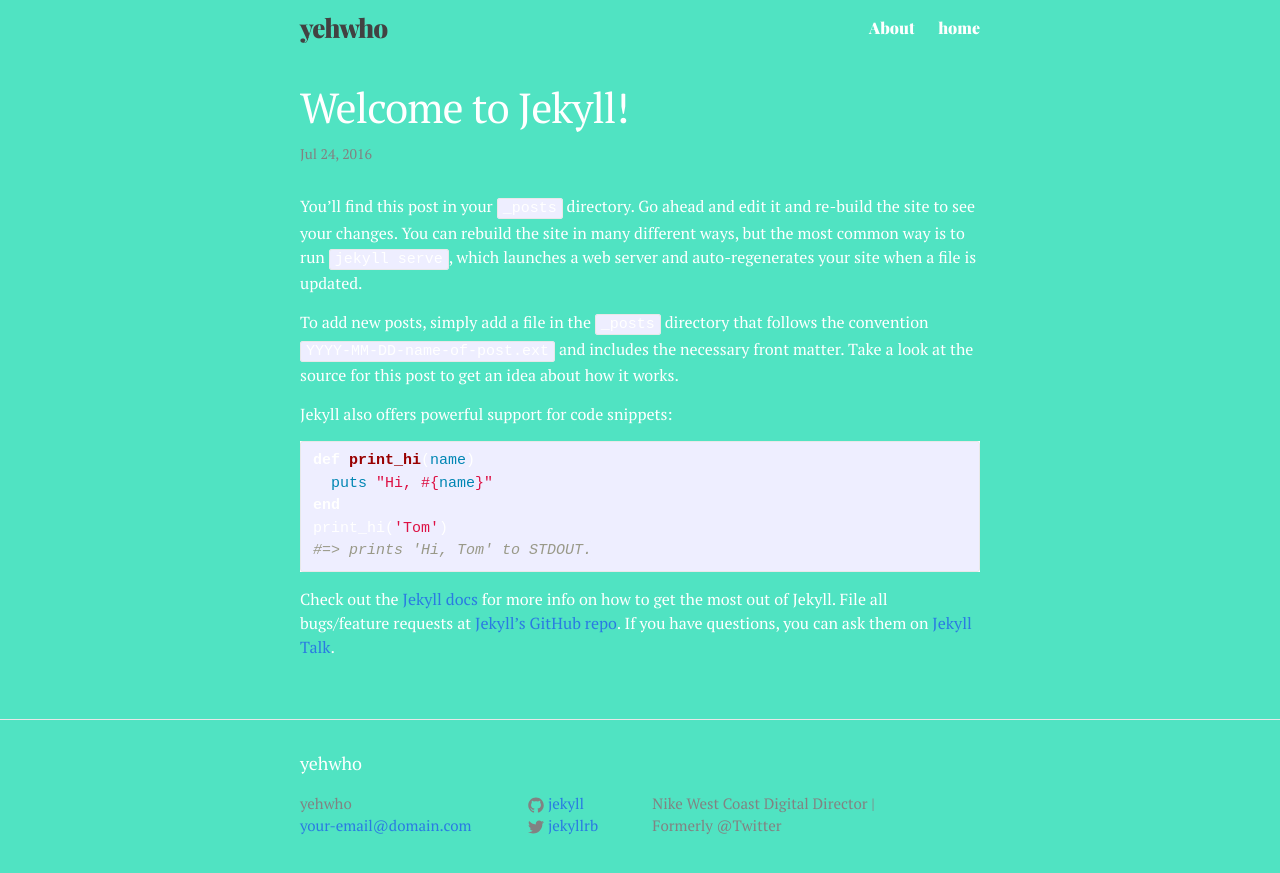
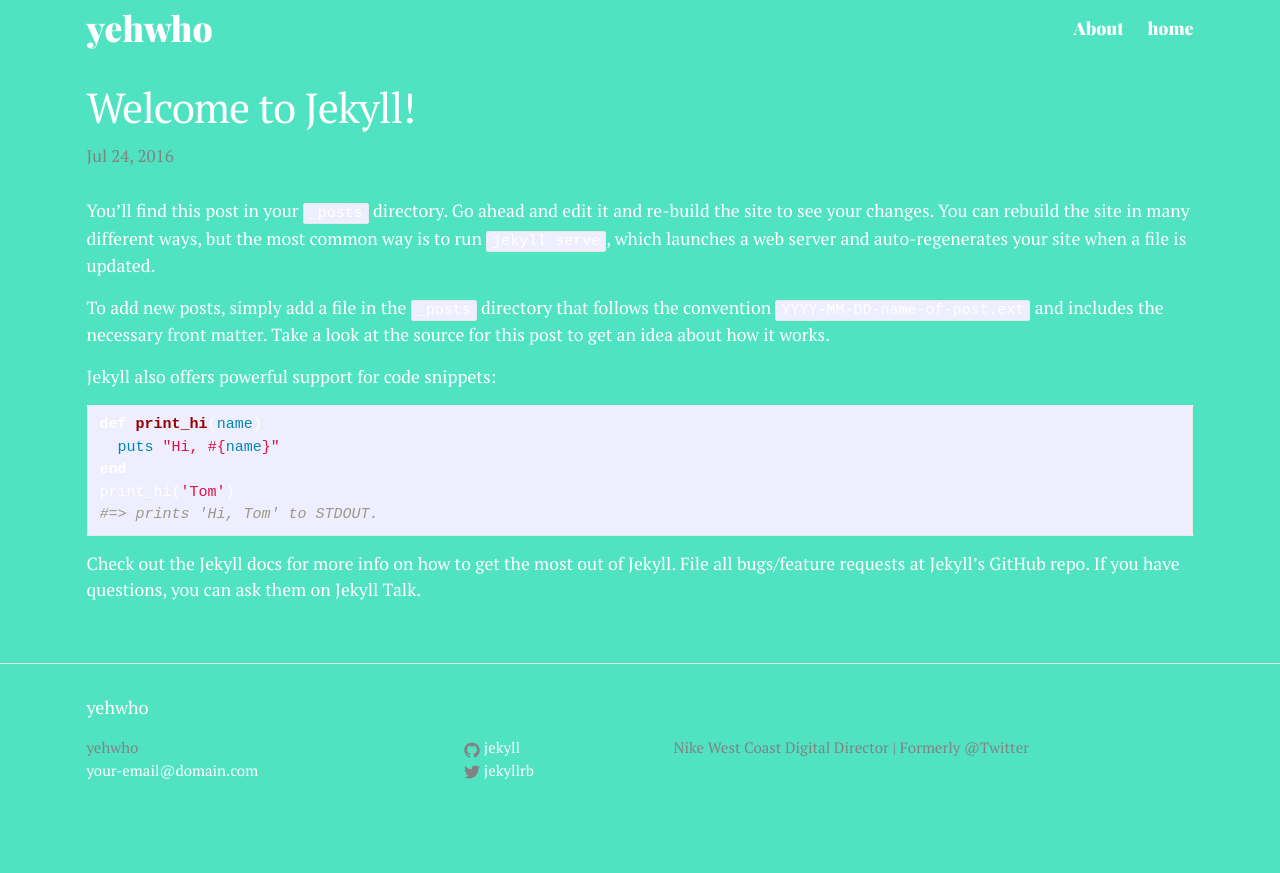
Before and after one commit to PHironaka/yehwho, a Jekyll site: the page built from _posts/2016-07-24-welcome-to-jekyll.markdown, in a window 1280 px wide. Shown: the top 873 px of the page. Built offline with Jekyll 4.4.1, drawn with Linux system fonts in a browser that asks for light colours; some web fonts are replaced.

Commit message:
updated kam asset

```diff
--- a/_includes/head.html
+++ b/_includes/head.html
@@ -5,7 +5,7 @@
 
   <title>{% if page.title %}{{ page.title | escape }}{% else %}{{ site.title | escape }}{% endif %}</title>
   <meta name="description" content="{% if page.excerpt %}{{ page.excerpt | strip_html | strip_newlines | truncate: 160 }}{% else %}{{ site.description }}{% endif %}">
-  <link href='https://fonts.googleapis.com/css?family=PT+Serif|Playfair+Display:900' rel='stylesheet' type='text/css'>
+<link href='https://fonts.googleapis.com/css?family=PT+Serif|Playfair+Display:900|Khula:800' rel='stylesheet' type='text/css'>
   <link rel="stylesheet" href="{{ "/css/main.css" | prepend: site.baseurl }}">
   <link rel="canonical" href="{{ page.url | replace:'index.html','' | prepend: site.baseurl | prepend: site.url }}">
   <link rel="alternate" type="application/rss+xml" title="{{ site.title }}" href="{{ "/feed.xml" | prepend: site.baseurl | prepend: site.url }}">
--- a/_sass/_base.scss
+++ b/_sass/_base.scss
@@ -91,17 +91,9 @@ h1, h2, h3, h4, h5, h6 {
  * Links
  */
 a {
-    color: $brand-color;
+    color: $text-color;
     text-decoration: none;
 
-    &:visited {
-        color: darken($brand-color, 15%);
-    }
-
-    &:hover {
-        color: $text-color;
-        text-decoration: underline;
-    }
 }
 
 
@@ -156,20 +148,14 @@ pre {
  * Wrapper
  */
 .wrapper {
-    max-width: -webkit-calc(#{$content-width} - (#{$spacing-unit} * 2));
-    max-width:         calc(#{$content-width} - (#{$spacing-unit} * 2));
-    margin-right: auto;
-    margin-left: auto;
-    padding-right: $spacing-unit;
-    padding-left: $spacing-unit;
-    @extend %clearfix;
-
-    @include media-query($on-laptop) {
-        max-width: -webkit-calc(#{$content-width} - (#{$spacing-unit}));
-        max-width:         calc(#{$content-width} - (#{$spacing-unit}));
-        padding-right: $spacing-unit / 2;
-        padding-left: $spacing-unit / 2;
-    }
+  max-width: 68em;
+margin-left: auto;
+margin-right: auto;
+margin: 0 auto;
+height: 100%;
+position: relative;
+padding: 0 2.55555em;
+overflow: hidden;
 }
 
 
--- /dev/null
+++ b/_sass/_footer.scss
@@ -0,0 +1,70 @@
+
+
+
+/**
+ * Site footer
+ */
+.site-footer {
+    border-top: 1px solid $grey-color-light;
+    padding: $spacing-unit 0;
+}
+
+.footer-heading {
+    font-size: 18px;
+    margin-bottom: $spacing-unit / 2;
+}
+
+.contact-list,
+.social-media-list {
+    list-style: none;
+    margin-left: 0;
+}
+
+.footer-col-wrapper {
+    font-size: 15px;
+    color: $grey-color;
+    margin-left: -$spacing-unit / 2;
+    @extend %clearfix;
+}
+
+.footer-col {
+    float: left;
+    margin-bottom: $spacing-unit / 2;
+    padding-left: $spacing-unit / 2;
+}
+
+.footer-col-1 {
+    width: -webkit-calc(35% - (#{$spacing-unit} / 2));
+    width:         calc(35% - (#{$spacing-unit} / 2));
+}
+
+.footer-col-2 {
+    width: -webkit-calc(20% - (#{$spacing-unit} / 2));
+    width:         calc(20% - (#{$spacing-unit} / 2));
+}
+
+.footer-col-3 {
+    width: -webkit-calc(45% - (#{$spacing-unit} / 2));
+    width:         calc(45% - (#{$spacing-unit} / 2));
+}
+
+@include media-query($on-laptop) {
+    .footer-col-1,
+    .footer-col-2 {
+        width: -webkit-calc(50% - (#{$spacing-unit} / 2));
+        width:         calc(50% - (#{$spacing-unit} / 2));
+    }
+
+    .footer-col-3 {
+        width: -webkit-calc(100% - (#{$spacing-unit} / 2));
+        width:         calc(100% - (#{$spacing-unit} / 2));
+    }
+}
+
+@include media-query($on-palm) {
+    .footer-col {
+        float: none;
+        width: -webkit-calc(100% - (#{$spacing-unit} / 2));
+        width:         calc(100% - (#{$spacing-unit} / 2));
+    }
+}
--- /dev/null
+++ b/_sass/_header.scss
@@ -0,0 +1,86 @@
+/**
+ * Site header
+ */
+.site-header {
+    font-family: $header-font;
+    min-height: 56px;
+    // Positioning context for the mobile navigation icon
+    position: relative;
+}
+
+.site-title {
+    font-size: 2em;
+    line-height: 56px;
+    margin-bottom: 0;
+    float: left;
+
+
+}
+
+.site-nav {
+    float: right;
+    line-height: 56px;
+
+    .menu-icon {
+        display: none;
+    }
+
+    .page-link {
+        color: $text-color;
+        line-height: $base-line-height;
+
+        // Gaps between nav items, but not on the last one
+        &:not(:last-child) {
+            margin-right: 20px;
+        }
+    }
+
+    @include media-query($on-palm) {
+        position: absolute;
+        top: 9px;
+        right: $spacing-unit / 2;
+        background-color: $background-color;
+        border: 1px solid $grey-color-light;
+        border-radius: 5px;
+        text-align: right;
+
+        .menu-icon {
+            display: block;
+            float: right;
+            width: 36px;
+            height: 26px;
+            line-height: 0;
+            padding-top: 10px;
+            text-align: center;
+
+            > svg {
+                width: 18px;
+                height: 15px;
+
+                path {
+                    fill: $grey-color-dark;
+                }
+            }
+        }
+
+        .trigger {
+            clear: both;
+            display: none;
+        }
+
+        &:hover .trigger {
+            display: block;
+            padding-bottom: 5px;
+        }
+
+        .page-link {
+            display: block;
+            padding: 5px 10px;
+
+            &:not(:last-child) {
+                margin-right: 0;
+            }
+            margin-left: 20px;
+        }
+    }
+}
--- a/_sass/_layout.scss
+++ b/_sass/_layout.scss
@@ -1,171 +1,19 @@
-/**
- * Site header
- */
-.site-header {
-    font-family: $header-font;
-    min-height: 56px;
-
-    // Positioning context for the mobile navigation icon
-    position: relative;
-}
-
-.site-title {
-    font-size: 26px;
-    font-weight: 300;
-    line-height: 56px;
-    letter-spacing: -1px;
-    margin-bottom: 0;
-    float: left;
-
-    &,
-    &:visited {
-        color: $grey-color-dark;
-    }
-}
-
-.site-nav {
-    float: right;
-    line-height: 56px;
-
-    .menu-icon {
-        display: none;
-    }
-
-    .page-link {
-        color: $text-color;
-        line-height: $base-line-height;
-
-        // Gaps between nav items, but not on the last one
-        &:not(:last-child) {
-            margin-right: 20px;
-        }
-    }
-
-    @include media-query($on-palm) {
-        position: absolute;
-        top: 9px;
-        right: $spacing-unit / 2;
-        background-color: $background-color;
-        border: 1px solid $grey-color-light;
-        border-radius: 5px;
-        text-align: right;
-
-        .menu-icon {
-            display: block;
-            float: right;
-            width: 36px;
-            height: 26px;
-            line-height: 0;
-            padding-top: 10px;
-            text-align: center;
-
-            > svg {
-                width: 18px;
-                height: 15px;
-
-                path {
-                    fill: $grey-color-dark;
-                }
-            }
-        }
-
-        .trigger {
-            clear: both;
-            display: none;
-        }
-
-        &:hover .trigger {
-            display: block;
-            padding-bottom: 5px;
-        }
-
-        .page-link {
-            display: block;
-            padding: 5px 10px;
-
-            &:not(:last-child) {
-                margin-right: 0;
-            }
-            margin-left: 20px;
-        }
-    }
-}
-
-
-
-/**
- * Site footer
- */
-.site-footer {
-    border-top: 1px solid $grey-color-light;
-    padding: $spacing-unit 0;
-}
-
-.footer-heading {
-    font-size: 18px;
-    margin-bottom: $spacing-unit / 2;
-}
-
-.contact-list,
-.social-media-list {
-    list-style: none;
-    margin-left: 0;
-}
-
-.footer-col-wrapper {
-    font-size: 15px;
-    color: $grey-color;
-    margin-left: -$spacing-unit / 2;
-    @extend %clearfix;
-}
-
-.footer-col {
-    float: left;
-    margin-bottom: $spacing-unit / 2;
-    padding-left: $spacing-unit / 2;
-}
-
-.footer-col-1 {
-    width: -webkit-calc(35% - (#{$spacing-unit} / 2));
-    width:         calc(35% - (#{$spacing-unit} / 2));
-}
-
-.footer-col-2 {
-    width: -webkit-calc(20% - (#{$spacing-unit} / 2));
-    width:         calc(20% - (#{$spacing-unit} / 2));
-}
-
-.footer-col-3 {
-    width: -webkit-calc(45% - (#{$spacing-unit} / 2));
-    width:         calc(45% - (#{$spacing-unit} / 2));
-}
-
-@include media-query($on-laptop) {
-    .footer-col-1,
-    .footer-col-2 {
-        width: -webkit-calc(50% - (#{$spacing-unit} / 2));
-        width:         calc(50% - (#{$spacing-unit} / 2));
-    }
-
-    .footer-col-3 {
-        width: -webkit-calc(100% - (#{$spacing-unit} / 2));
-        width:         calc(100% - (#{$spacing-unit} / 2));
-    }
-}
-
-@include media-query($on-palm) {
-    .footer-col {
-        float: none;
-        width: -webkit-calc(100% - (#{$spacing-unit} / 2));
-        width:         calc(100% - (#{$spacing-unit} / 2));
-    }
-}
-
-
 
 /**
  * Page content
  */
+
+ .home {
+   @include span-columns(8);
+@include shift(2);
+  .home-bio {
+    font-family: 'Khula', sans-serif;
+font-size: 2.3em;
+line-height: 1.3em;
+padding: 1em 0;
+  }
+ }
+
 .page-content {
     padding: $spacing-unit 0;
 }
--- a/css/main.scss
+++ b/css/main.scss
@@ -9,7 +9,7 @@
 // Our variables
 $base-font-family: 'PT Serif', serif;
 $header-font: 'Playfair Display', serif;
-$base-font-size:   16px;
+$base-font-size:   1.1em;
 $base-font-weight: 400;
 $small-font-size:  $base-font-size * 0.875;
 $base-line-height: 1.5;
@@ -51,5 +51,7 @@ $on-laptop:        800px;
 @import
         "base",
         "layout",
+        "header",
+        "footer",
         "syntax-highlighting"
 ;
```
Also changed, not shown: index.html (+4 -13 lines), _uploads/KY-portrait.jpeg.
